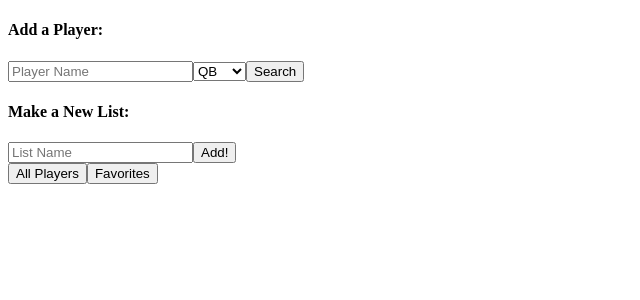
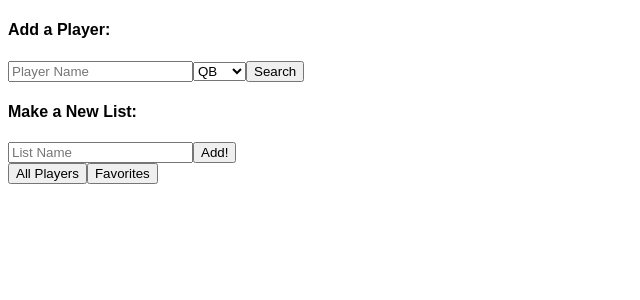
Before and after one commit to twzkraus/fantasy-champ, a React app: page / in a window 1280 px wide. Shown: the top 300 px of the page, without its empty margins (0-640 px from the left). Built offline with nearby package versions, Linux system fonts and the light colour scheme; the HTML template or start-up script is replaced by a standard one.

Commit message:
adds CSS module to app.jsx

```diff
--- a/package.json
+++ b/package.json
@@ -36,6 +36,8 @@
     "@babel/preset-env": "^7.12.1",
     "@babel/preset-react": "^7.12.1",
     "babel-loader": "^8.1.0",
+    "css-loader": "^5.0.0",
+    "style-loader": "^2.0.0",
     "webpack": "^5.3.2",
     "webpack-cli": "^4.1.0"
   }
--- a/src/components/App.jsx
+++ b/src/components/App.jsx
@@ -5,6 +5,7 @@ import Player from './Player.jsx';
 import AddPlayer from './AddPlayer.jsx';
 import AddList from './AddList.jsx';
 import popularPlayers from '../../data/popularPlayers.json';
+import styles from './App.module.css';
 
 const App = () => {
 
@@ -81,7 +82,7 @@ const App = () => {
   };
 
   return (
-    <div>
+    <div className={styles.global}>
       <AddPlayer lists={lists} addPlayer={addPlayerToAllPlayers}/>
       <AddList addList={addList}/>
       <nav>
--- /dev/null
+++ b/src/components/App.module.css
@@ -0,0 +1,3 @@
+.global {
+  font-family: sans-serif;
+}
--- a/webpack.config.js
+++ b/webpack.config.js
@@ -19,6 +19,12 @@ module.exports = {
             presets: ['@babel/preset-react']
           }
         }
+      },
+      {
+        test: /\.css$/,
+        use: [
+          'style-loader', 'css-loader'
+        ]
       }
     ]
   }
```
